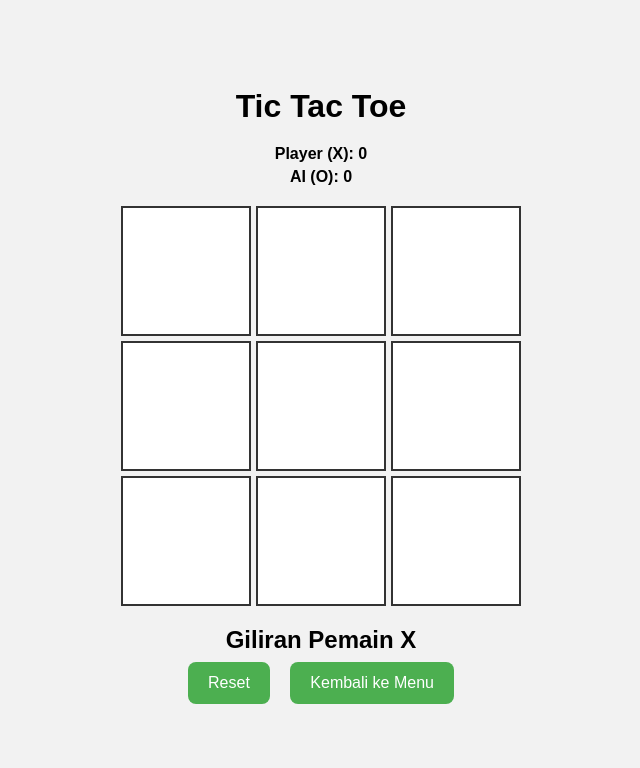
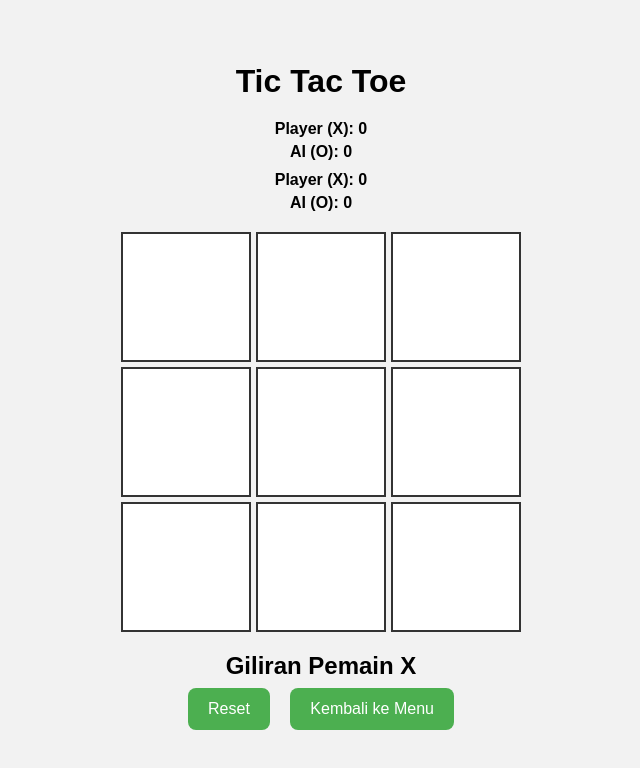
Before and after one commit to Kasfigm/tic-tac-toe, a plain HTML site: page game.html in a window 1280 px wide. Shown: the whole page, without its empty margins (319-959 px from the left). Drawn offline with Linux system fonts and the light colour scheme.

Commit message:
Update game.html

```diff
--- a/game.html
+++ b/game.html
@@ -11,6 +11,11 @@
     <div class="game-container">
 
         <h1>Tic Tac Toe</h1>
+
+<div class="scoreboard">
+    <p id="scoreX">Player (X): 0</p>
+    <p id="scoreO">AI (O): 0</p>
+</div>
 
 <div class="scoreboard">
     <p id="scoreX">Player (X): 0</p>
```
